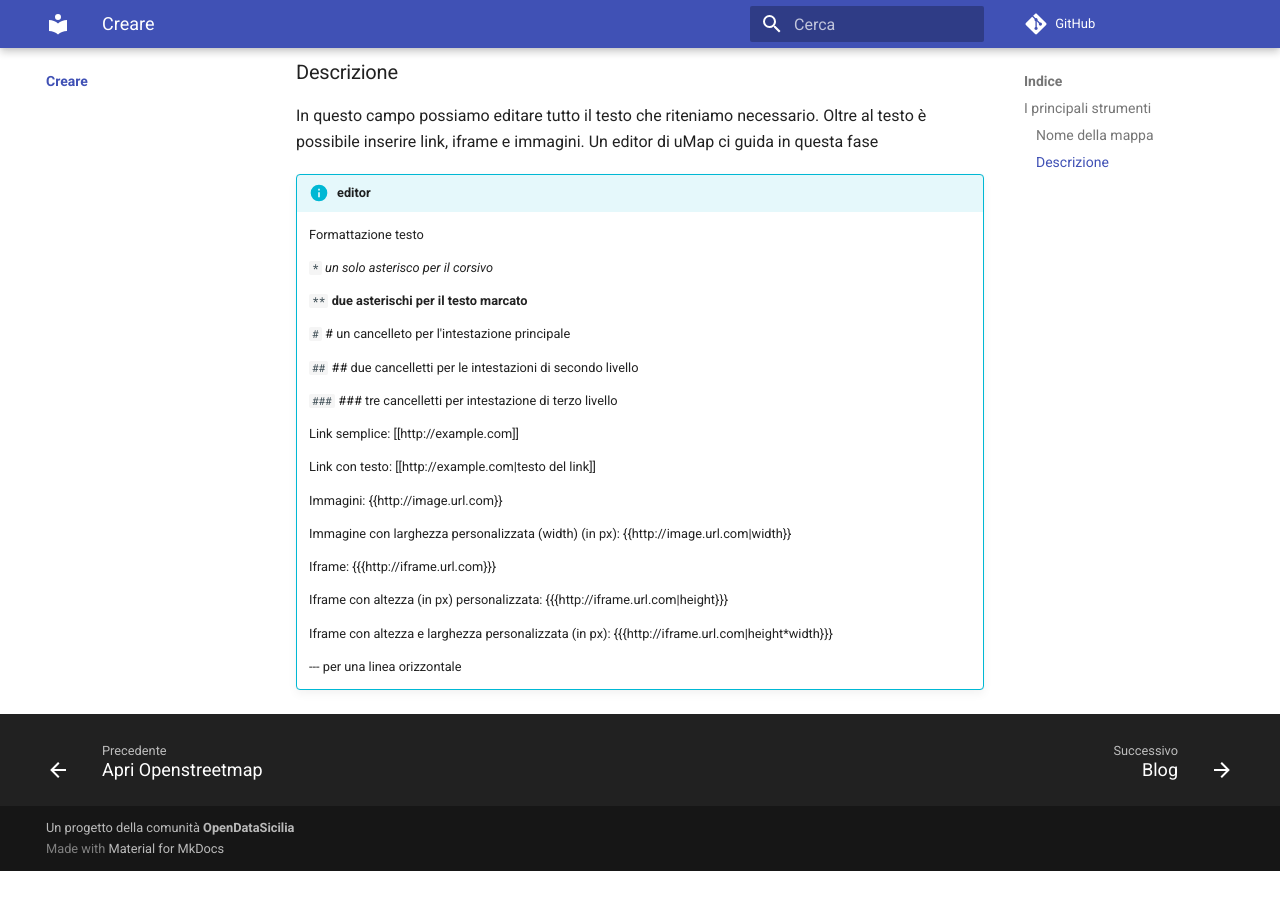
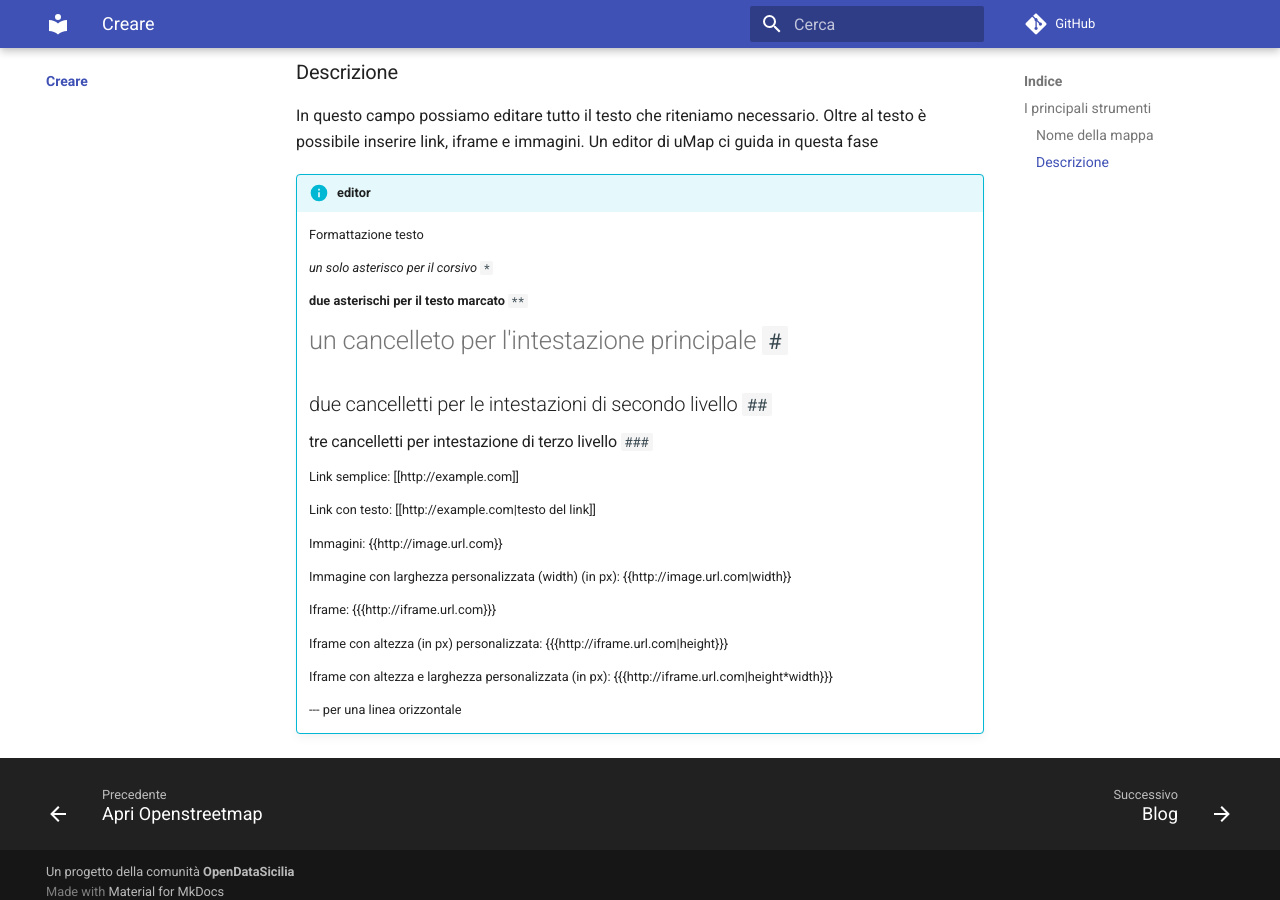
Before and after one commit to opendatasicilia/guida-umap, an MkDocs documentation site: the page built from docs/creare/index.md, in a window 1280 px wide and 900 px high, scrolled down 1611 px. Built offline with MkDocs 1.6.1 and Material for MkDocs 9.7.7, drawn with Linux system fonts in a browser that asks for light colours; comment, search, counter and statistics services are not loaded; before the commit the page ends 2482 px from its top, so only the background shows below that.

```diff
--- a/docs/creare/index.md
+++ b/docs/creare/index.md
@@ -40,15 +40,15 @@ In questo campo possiamo editare tutto il testo che riteniamo necessario. Oltre
 
     Formattazione testo
 
-    `*` *un solo asterisco per il corsivo*
+    *un solo asterisco per il corsivo*  `*`
 
-    `**` **due asterischi per il testo marcato**
+    **due asterischi per il testo marcato** `**`
 
-    `#` # un cancelleto per l'intestazione principale
+    # un cancelleto per l'intestazione principale `#`
 
-    `##` ## due cancelletti per le intestazioni di secondo livello
+    ## due cancelletti per le intestazioni di secondo livello `##`
 
-    `###` ### tre cancelletti per intestazione di terzo livello
+    ### tre cancelletti per intestazione di terzo livello  `###`
 
     Link semplice: [[http://example.com]]
 
```
